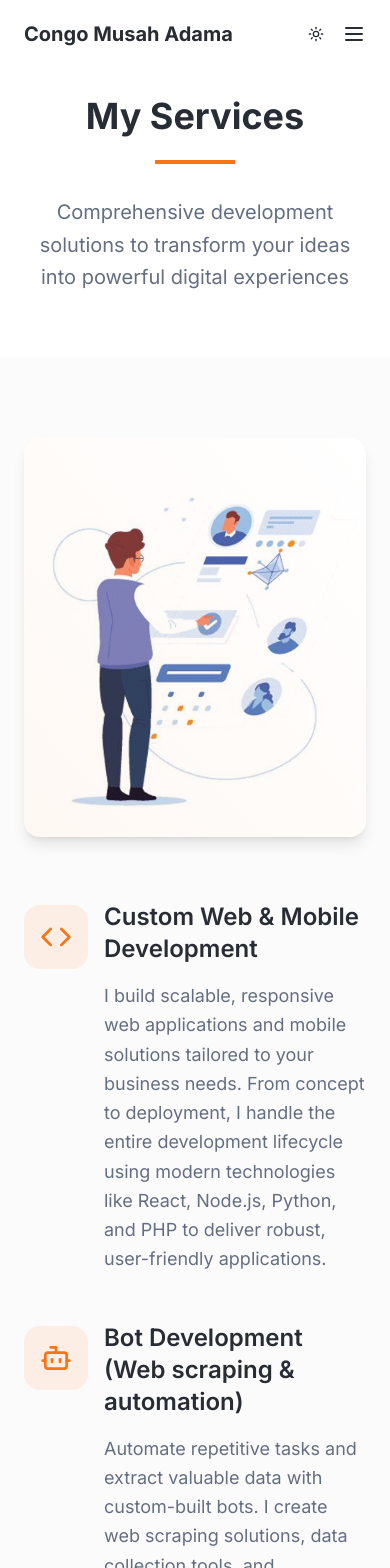
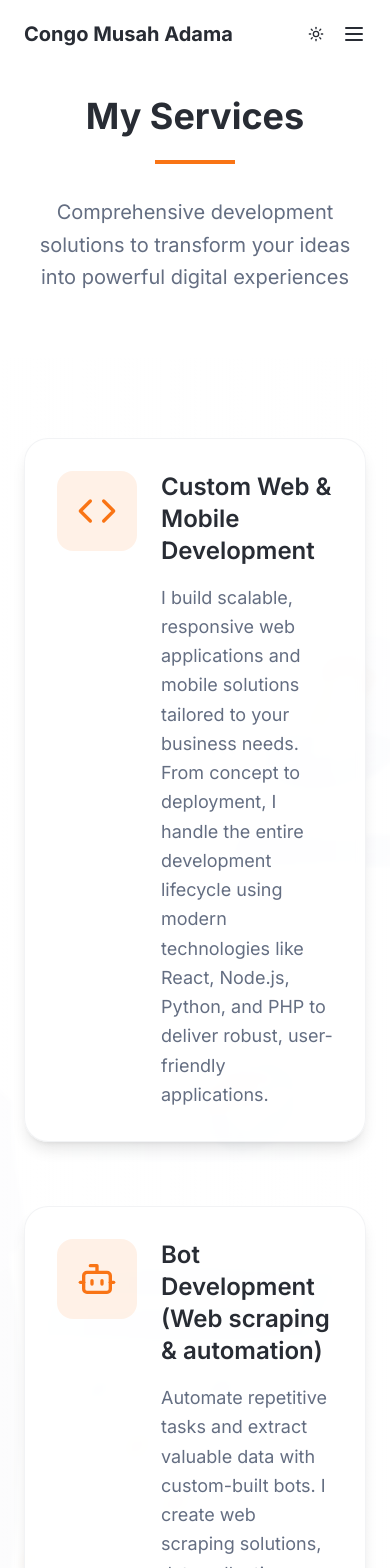
Before and after one commit to CongoMusahAdama/portfolio, a React (Vite) app: page /services in a window 390 px wide. Shown: the top 1568 px of the page. Built offline with nearby package versions, Linux system fonts and the light colour scheme.

Commit message:
Refactor Services page background image
Use the provided image as a background for the "My Services" section, ensuring text readability, responsive design, and a smooth transition.

```diff
--- a/src/pages/Services.tsx
+++ b/src/pages/Services.tsx
@@ -105,16 +105,14 @@ const Services = () => {
     },
   };
 
-  const imageVariants = {
-    hidden: { x: 50, opacity: 0 },
+  const backgroundVariants = {
+    hidden: { opacity: 0, scale: 1.1 },
     visible: {
-      x: 0,
       opacity: 1,
+      scale: 1,
       transition: {
-        type: "spring",
-        stiffness: 80,
-        damping: 20,
-        duration: 1,
+        duration: 1.2,
+        ease: "easeOut",
       },
     },
   };
@@ -146,25 +144,45 @@ const Services = () => {
         </div>
       </section>
 
-      <section className="py-20 bg-muted/30" ref={servicesRef}>
-        <div className="container mx-auto px-6">
+      <section className="py-20 relative overflow-hidden" ref={servicesRef}>
+        {/* Background Image with Overlay */}
+        <motion.div
+          className="absolute inset-0 z-0"
+          initial="hidden"
+          animate={isServicesVisible ? "visible" : "hidden"}
+          variants={backgroundVariants}
+        >
+          <img
+            src="/lovable-uploads/7c7d21a9-be7a-46ca-ae6b-2990651a150f.png"
+            alt="Professional developer working on web and mobile applications"
+            className="w-full h-full object-cover"
+          />
+          <div className="absolute inset-0 bg-background/85 backdrop-blur-[1px]"></div>
+          <div className="absolute inset-0 bg-gradient-to-r from-background/90 via-background/70 to-background/90"></div>
+        </motion.div>
+
+        {/* Content */}
+        <div className="container mx-auto px-6 relative z-10">
           <motion.div
-            className="grid grid-cols-1 lg:grid-cols-2 gap-16 max-w-7xl mx-auto items-center"
+            className="max-w-4xl mx-auto"
             initial="hidden"
             animate={isServicesVisible ? "visible" : "hidden"}
             variants={containerVariants}
           >
-            {/* Services Content */}
-            <motion.div className="space-y-12" variants={itemVariants}>
+            <div className="space-y-16">
               {services.map((service, index) => (
-                <div key={index} className="group">
-                  <div className="mb-6 flex items-start gap-4">
-                    <div className="w-16 h-16 bg-orange/10 rounded-2xl flex items-center justify-center group-hover:bg-orange/20 transition-colors duration-300 flex-shrink-0 mt-1">
-                      <service.icon className="w-8 h-8 text-orange" />
+                <motion.div
+                  key={index}
+                  className="group bg-background/80 backdrop-blur-sm rounded-3xl p-8 shadow-lg border border-border/50 hover:bg-background/90 transition-all duration-300"
+                  variants={itemVariants}
+                >
+                  <div className="flex items-start gap-6">
+                    <div className="w-20 h-20 bg-orange/10 rounded-2xl flex items-center justify-center group-hover:bg-orange/20 transition-colors duration-300 flex-shrink-0">
+                      <service.icon className="w-10 h-10 text-orange" />
                     </div>
 
                     <div className="flex-1">
-                      <h3 className="text-2xl font-semibold text-foreground mb-4 group-hover:text-orange transition-colors duration-300">
+                      <h3 className="text-2xl lg:text-3xl font-semibold text-foreground mb-4 group-hover:text-orange transition-colors duration-300">
                         {service.title}
                       </h3>
 
@@ -173,24 +191,9 @@ const Services = () => {
                       </p>
                     </div>
                   </div>
-                </div>
+                </motion.div>
               ))}
-            </motion.div>
-
-            {/* Services Image */}
-            <motion.div
-              className="flex justify-center lg:justify-end order-first lg:order-last"
-              variants={imageVariants}
-            >
-              <div className="relative">
-                <img
-                  src="/lovable-uploads/7c7d21a9-be7a-46ca-ae6b-2990651a150f.png"
-                  alt="Professional developer working on web and mobile applications"
-                  className="w-full max-w-md h-auto rounded-2xl shadow-lg"
-                />
-                <div className="absolute inset-0 bg-gradient-to-tr from-orange/5 to-transparent rounded-2xl"></div>
-              </div>
-            </motion.div>
+            </div>
           </motion.div>
         </div>
       </section>
```
